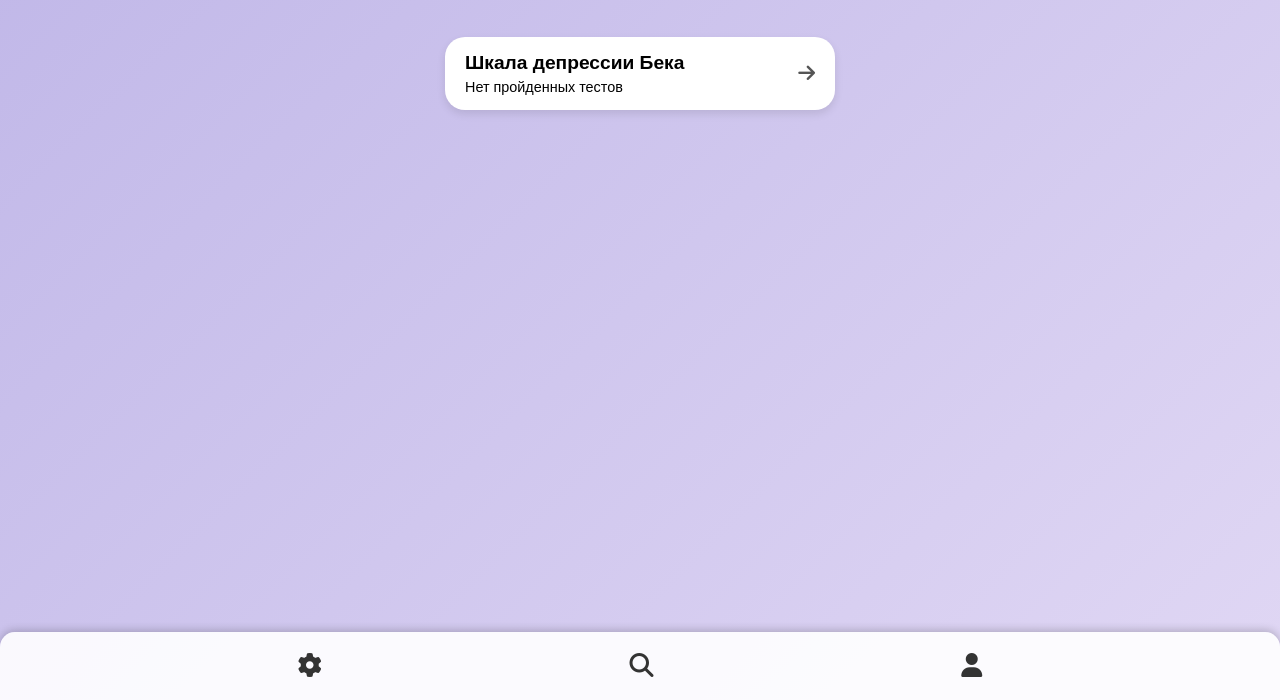
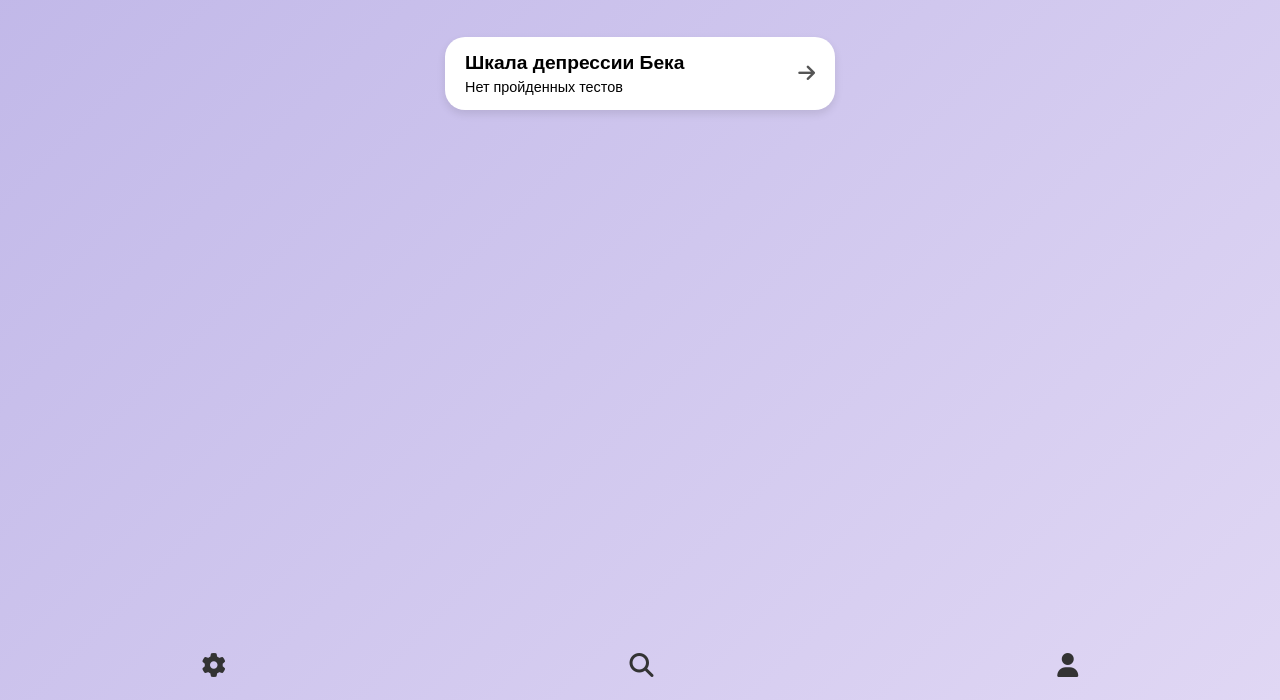
Before and after one commit to Dariyaaaaa/22.05, a plain HTML site: page choice.html in a window 1280 px wide. Shown: the part 100-800 px from the top of the page. Drawn offline with Linux system fonts and the light colour scheme.

Commit message:
Update choice.html

```diff
--- a/choice.html
+++ b/choice.html
@@ -77,19 +77,18 @@
     color: #555;
   }
 
-  /* Нижняя панель - фиксированная */
+  /* Нижняя панель - убрали фон и скругления */
   .bottom-nav {
     display: flex;
-    justify-content: space-evenly;
+    justify-content: space-around; /* равномерное распределение */
     align-items: center;
-    background: rgba(255,255,255,0.9);
-    padding: 10px 0;
-    border-radius: 15px 15px 0 0;
-    box-shadow: 0 -2px 8px rgba(0,0,0,0.2);
     width: 100%;
     position: fixed;
     bottom: 0;
     left: 0;
+    right: 0;
+    background: transparent; /* прозрачный фон */
+    padding: 10px 0;
   }
 
   /* Кнопки-иконки */
@@ -127,7 +126,7 @@
   </div>
 </div>
 
-<!-- Нижняя панель с кнопками -->
+<!-- Нижняя панель с иконками без белой панели -->
 <div class="bottom-nav">
   <button class="icon-btn"><i class="fas fa-cog"></i></button>
   <button class="icon-btn"><i class="fas fa-search"></i></button>
```
